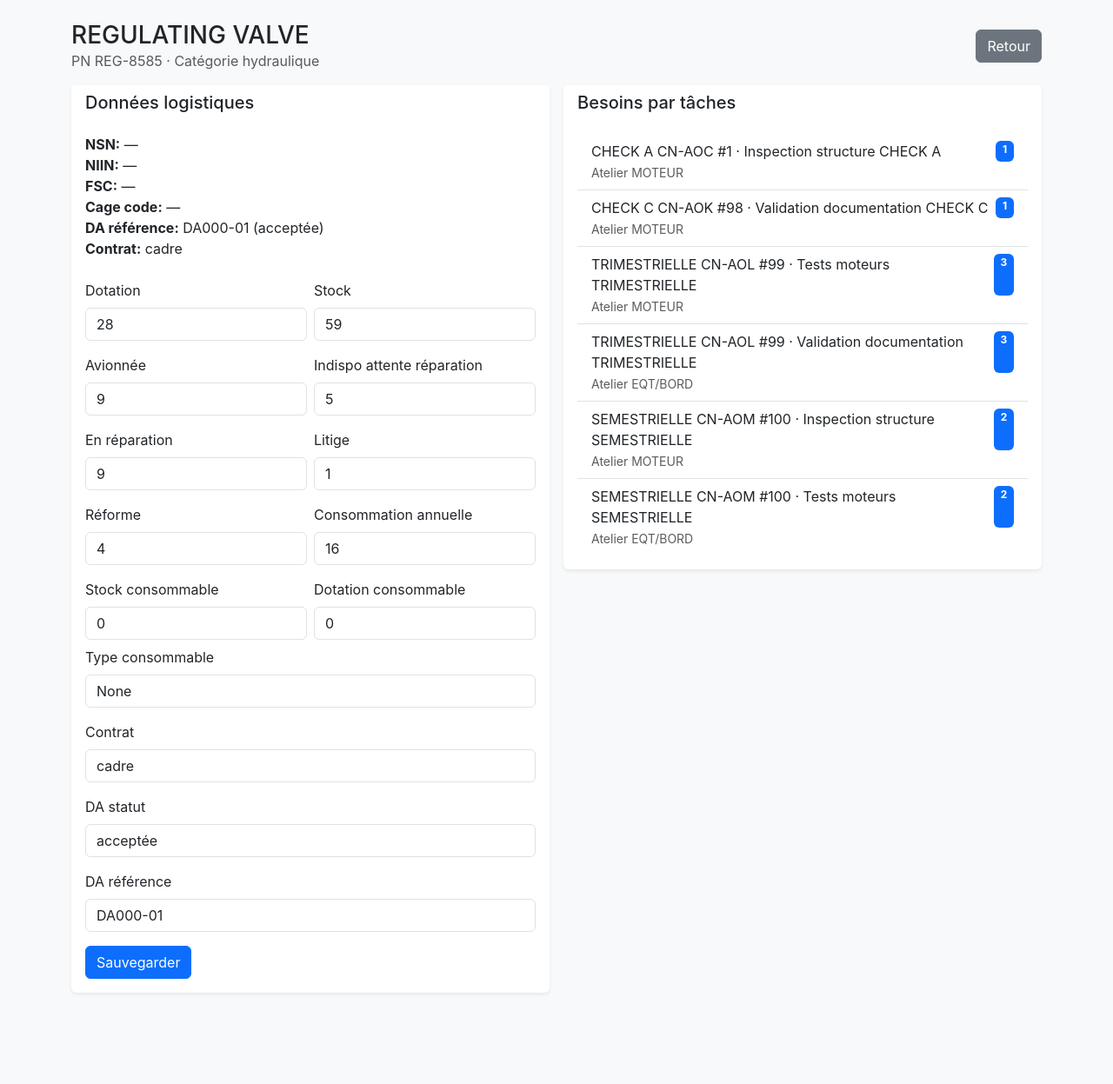
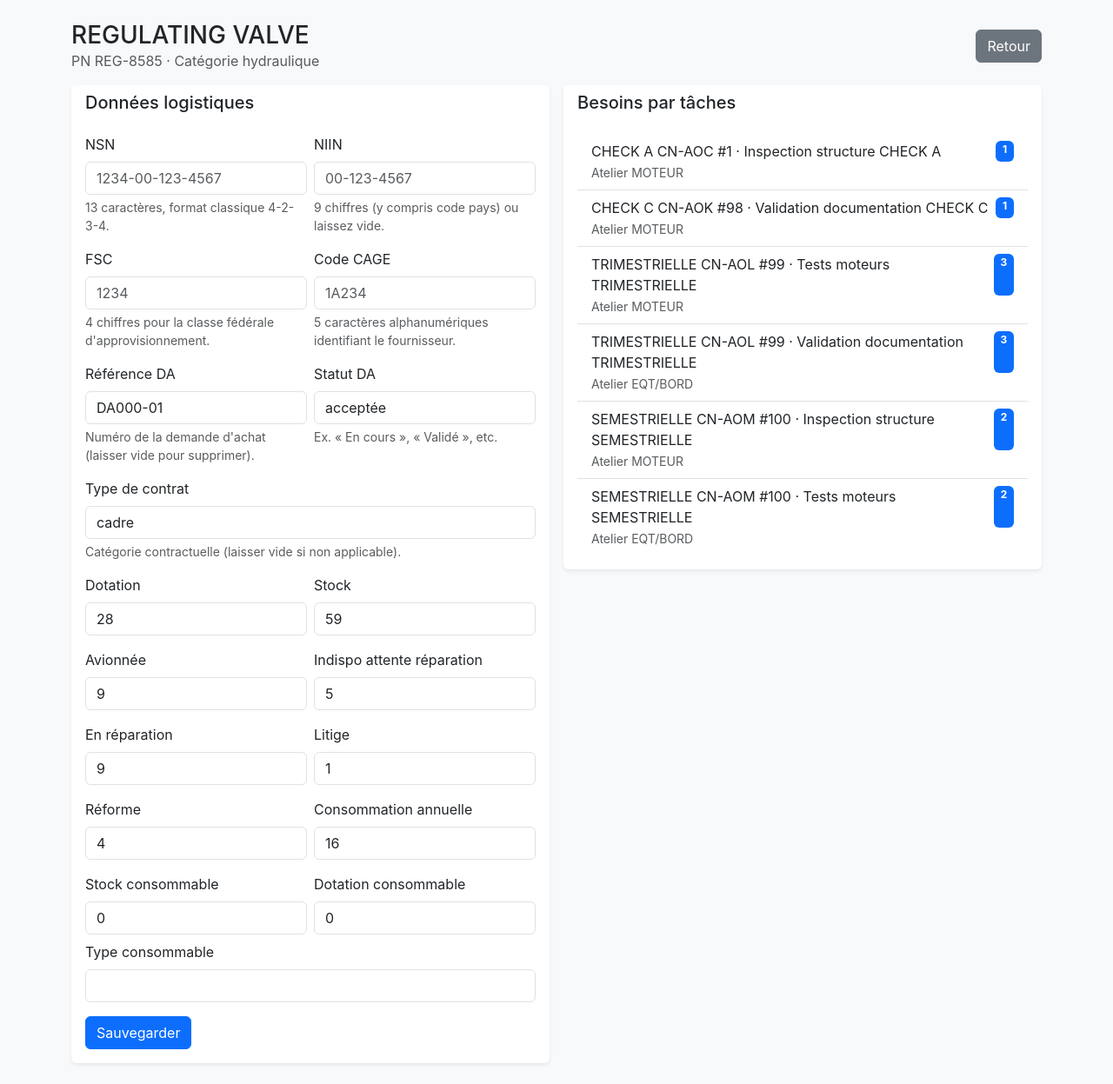
Before and after one commit to Vinsmoker00/gmaoc130h, a Flask app: page /materials/1 in a window 1280 px wide. Shown: the part 58-1305 px from the top of the page at 87% size. Before the commit the page ends 1201 px from the top, so only its background shows below. Run offline with Flask 3, Linux system fonts and the light colour scheme; a user stored in the database is signed in.

Commit message:
feat: allow editing material identifiers

```diff
--- a/gmao/materials/routes.py
+++ b/gmao/materials/routes.py
@@ -1,3 +1,5 @@
+from typing import Optional
+
 from flask import Blueprint, flash, redirect, render_template, request, url_for
 from flask_login import login_required
 
@@ -75,9 +77,29 @@ def update(material_id: int):
     for field in fields:
         if field in request.form:
             setattr(material, field, int(request.form[field]))
-    material.da_status = request.form.get("da_status", material.da_status)
-    material.da_reference = request.form.get("da_reference", material.da_reference)
-    material.contract_type = request.form.get("contract_type", material.contract_type)
+
+    def cleaned_value(field_name: str) -> Optional[str]:
+        if field_name not in request.form:
+            return getattr(material, field_name)
+        value = request.form.get(field_name, "")
+        if value is None:
+            return getattr(material, field_name)
+        value = value.strip()
+        return value or None
+
+    string_fields = [
+        "nsn",
+        "niin",
+        "fsc",
+        "cage_code",
+        "da_status",
+        "da_reference",
+        "contract_type",
+        "consumable_type",
+    ]
+
+    for field in string_fields:
+        setattr(material, field, cleaned_value(field))
     db.session.commit()
     flash("Stock mis à jour", "success")
     return redirect(url_for("materials.detail", material_id=material_id))
--- a/gmao/templates/materials/detail.html
+++ b/gmao/templates/materials/detail.html
@@ -17,15 +17,48 @@
         <h2 class="h5 mb-0">Données logistiques</h2>
       </div>
       <div class="card-body">
-        <ul class="list-unstyled mb-4">
-          <li><strong>NSN:</strong> {{ material.nsn or '—' }}</li>
-          <li><strong>NIIN:</strong> {{ material.niin or '—' }}</li>
-          <li><strong>FSC:</strong> {{ material.fsc or '—' }}</li>
-          <li><strong>Cage code:</strong> {{ material.cage_code or '—' }}</li>
-          <li><strong>DA référence:</strong> {{ material.da_reference or '—' }} ({{ material.da_status or '—' }})</li>
-          <li><strong>Contrat:</strong> {{ material.contract_type or '—' }}</li>
-        </ul>
         <form method="post" action="{{ url_for('materials.update', material_id=material.id) }}">
+          <div class="row g-2 mb-3">
+            <div class="col-md-6">
+              <label class="form-label">NSN</label>
+              <input class="form-control" name="nsn" value="{{ material.nsn or '' }}" maxlength="30" placeholder="1234-00-123-4567">
+              <div class="form-text">13 caractères, format classique 4-2-3-4.</div>
+            </div>
+            <div class="col-md-6">
+              <label class="form-label">NIIN</label>
+              <input class="form-control" name="niin" value="{{ material.niin or '' }}" maxlength="30" placeholder="00-123-4567">
+              <div class="form-text">9 chiffres (y compris code pays) ou laissez vide.</div>
+            </div>
+          </div>
+          <div class="row g-2 mb-3">
+            <div class="col-md-6">
+              <label class="form-label">FSC</label>
+              <input class="form-control" name="fsc" value="{{ material.fsc or '' }}" maxlength="20" placeholder="1234">
+              <div class="form-text">4 chiffres pour la classe fédérale d'approvisionnement.</div>
+            </div>
+            <div class="col-md-6">
+              <label class="form-label">Code CAGE</label>
+              <input class="form-control" name="cage_code" value="{{ material.cage_code or '' }}" maxlength="30" placeholder="1A234">
+              <div class="form-text">5 caractères alphanumériques identifiant le fournisseur.</div>
+            </div>
+          </div>
+          <div class="row g-2 mb-3">
+            <div class="col-md-6">
+              <label class="form-label">Référence DA</label>
+              <input class="form-control" name="da_reference" value="{{ material.da_reference or '' }}" maxlength="80" placeholder="DA-2024-00123">
+              <div class="form-text">Numéro de la demande d'achat (laisser vide pour supprimer).</div>
+            </div>
+            <div class="col-md-6">
+              <label class="form-label">Statut DA</label>
+              <input class="form-control" name="da_status" value="{{ material.da_status or '' }}" maxlength="80" placeholder="En cours">
+              <div class="form-text">Ex. &laquo;&nbsp;En cours&nbsp;&raquo;, &laquo;&nbsp;Validé&nbsp;&raquo;, etc.</div>
+            </div>
+          </div>
+          <div class="mb-3">
+            <label class="form-label">Type de contrat</label>
+            <input class="form-control" name="contract_type" value="{{ material.contract_type or '' }}" maxlength="50" placeholder="FMS / MCO">
+            <div class="form-text">Catégorie contractuelle (laisser vide si non applicable).</div>
+          </div>
           <div class="row g-2">
             <div class="col">
               <label class="form-label">Dotation</label>
@@ -78,19 +111,7 @@
           </div>
           <div class="mb-3 mt-2">
             <label class="form-label">Type consommable</label>
-            <input class="form-control" name="consumable_type" value="{{ material.consumable_type }}">
-          </div>
-          <div class="mb-3">
-            <label class="form-label">Contrat</label>
-            <input class="form-control" name="contract_type" value="{{ material.contract_type }}">
-          </div>
-          <div class="mb-3">
-            <label class="form-label">DA statut</label>
-            <input class="form-control" name="da_status" value="{{ material.da_status }}">
-          </div>
-          <div class="mb-3">
-            <label class="form-label">DA référence</label>
-            <input class="form-control" name="da_reference" value="{{ material.da_reference }}">
+            <input class="form-control" name="consumable_type" value="{{ material.consumable_type or '' }}">
           </div>
           <button class="btn btn-primary" type="submit">Sauvegarder</button>
         </form>
```
Also changed, not shown: tests/test_material_update.py (added, +111 -0 lines).
